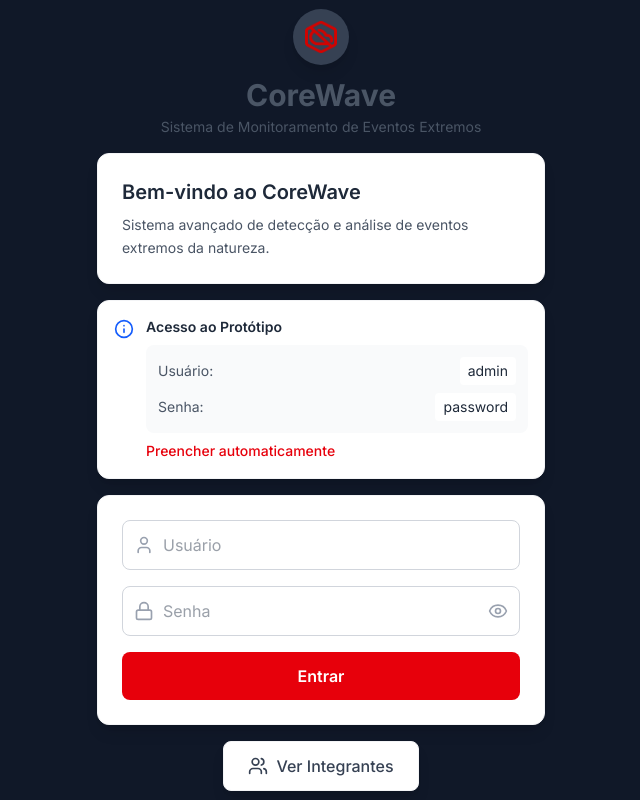
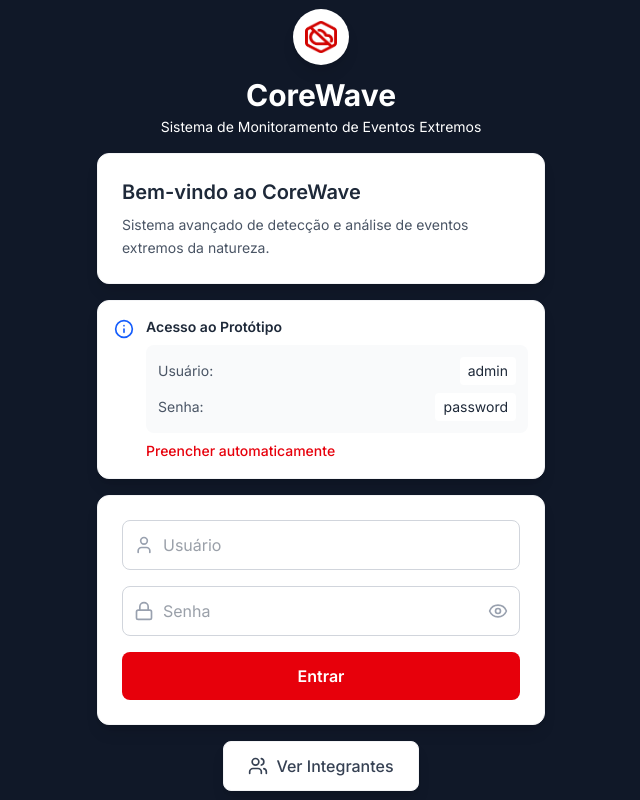
Before and after one commit to juanxto/prototipo-cw, a Next.js app: page /login in a window 1280 px wide. Shown: the whole page, without its empty margins (319-959 px from the left). Built offline with nearby package versions, Linux system fonts and the light colour scheme.

Commit message:
Mudança de design pagina de login

```diff
--- a/src/app/login/page.tsx
+++ b/src/app/login/page.tsx
@@ -14,7 +14,7 @@ const LoginPage = () => {
   const [loading, setLoading] = useState(false);
   const [error, setError] = useState('');
 
-  const handleSubmit = async (e) => {
+  const handleSubmit = async (e: { preventDefault: () => void; }) => {
     e.preventDefault();
     setLoading(true);
     setError('');
@@ -53,7 +53,7 @@ const LoginPage = () => {
         {/* Logo e Título */}
         <div className="text-center">
           <div className="flex items-center justify-center mb-3">
-            <div className="bg-gray-700 p-3 rounded-full shadow-lg">
+            <div className="bg-white p-3 rounded-full shadow-lg">
               <img
                 src="/favicon.png"
                 alt="CoreWave Logo"
@@ -61,8 +61,8 @@ const LoginPage = () => {
               />
             </div>
           </div>
-          <h1 className="text-3xl font-bold text-gray-600">CoreWave</h1>
-          <p className="text-gray-600 text-sm mt-1">Sistema de Monitoramento de Eventos Extremos</p>
+          <h1 className="text-3xl font-bold text-white">CoreWave</h1>
+          <p className="text-white text-sm mt-1">Sistema de Monitoramento de Eventos Extremos</p>
         </div>
 
         {/* Card de Boas-vindas */}
```
